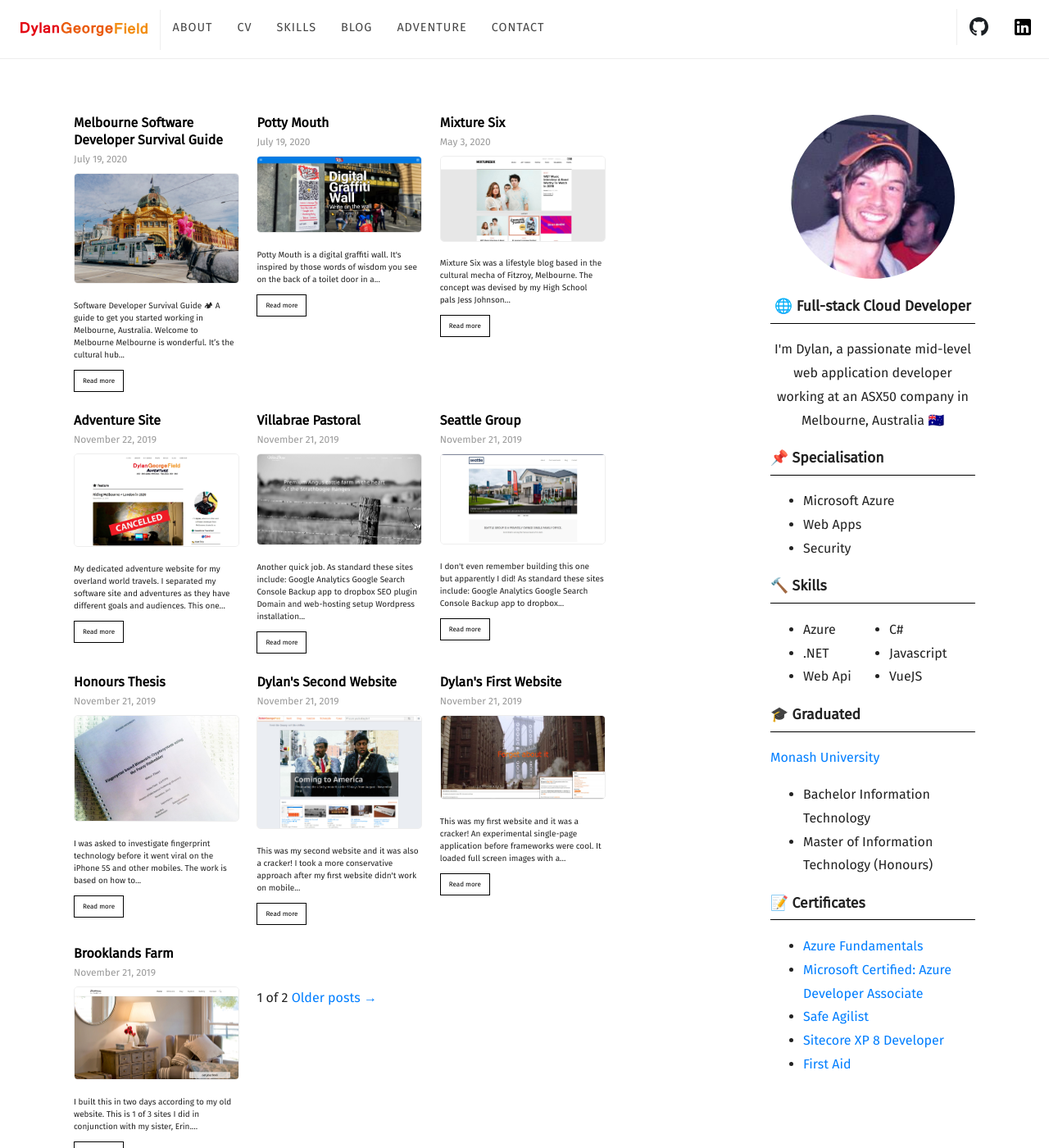
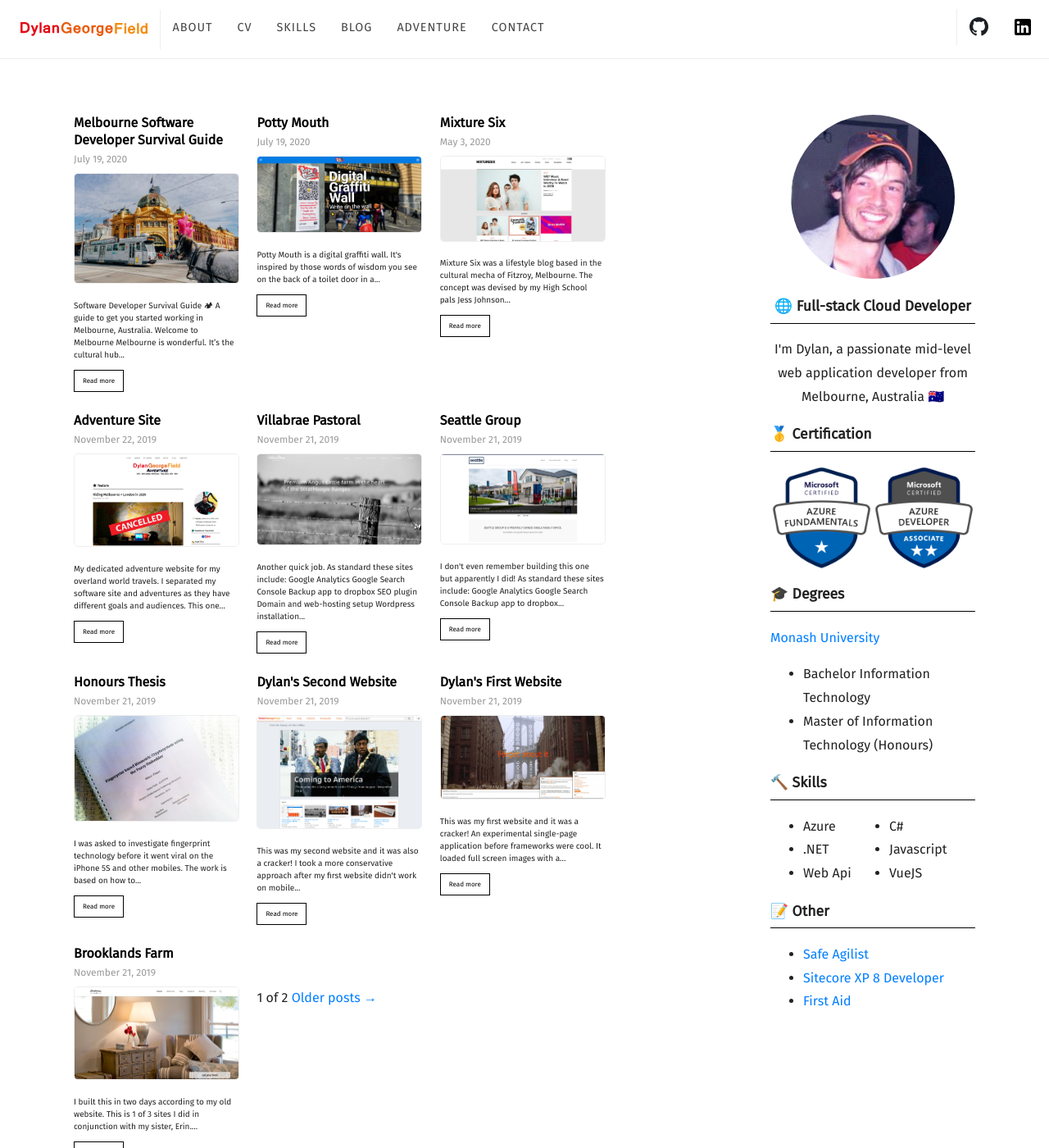
Before and after one commit to Dylan-George-Field/software.georgefield.com.au, a Jekyll site: the page built from index.html, in a window 1280 px wide and 1400 px high. Shown: the whole window at 82% size. Built offline with Jekyll 4.4.1, drawn with Linux system fonts in a browser that asks for light colours; some web fonts are replaced; the list of posts is cut into pages by our own code.

Commit message:
Add certification badges!

```diff
--- a/_data/sidebar.yml
+++ b/_data/sidebar.yml
@@ -1,4 +1,6 @@
 author_image: /images/author.jpg
+azure_fundamentals_badge: /images/azure-fundamentals-600x600.png
+azure_developer_associate_badge: /images/azure-developer-associate-600x600.png
 facebook: CloudCannon
 twitter: CloudCannon
 pinterest: pinterest
--- a/_includes/sidebar.html
+++ b/_includes/sidebar.html
@@ -7,14 +7,27 @@
 			</a>
 		</p>
 		<h3 class="title">🌐 Full-stack Cloud Developer</h3>
-		<p>I'm Dylan, a passionate mid-level web application developer working at an ASX50 company in Melbourne, Australia 🇦🇺</p>
+		<p>I'm Dylan, a passionate mid-level web application developer from Melbourne, Australia 🇦🇺</p>
 	</div>
-	<div class="specialisation">
-		<h3>📌 Specialisation</h3>
+	<div class="certification">
+		<h3>🥇 Certification</h3>
+		<a href="https://www.youracclaim.com/badges/56362096-c01a-492c-ae07-b4864dc464ec" target="_blank">
+			<img src="{{ site.baseurl }}{{ site.data.sidebar.azure_fundamentals_badge }}" alt="Azure fundamentals badge" />
+		</a>
+		<a href="https://www.youracclaim.com/badges/114f42e7-157c-4047-b69b-de1da620142e" target="_blank">
+			<img src="{{ site.baseurl }}{{ site.data.sidebar.azure_developer_associate_badge }}" alt="Azure developer associate badge" />
+		</a>
+	</div>
+	<div class="degrees">
+		<h3>🎓 Degrees</h3>
+		<p>
+			<a href="https://www.monash.edu/" target="_blank">
+				Monash University
+			</a>
+		</p>
 		<ul>
-			<li>Microsoft Azure</li>
-			<li>Web Apps</li>
-			<li>Security</li>
+			<li>Bachelor Information Technology</li>
+			<li>Master of Information Technology (Honours)</li>
 		</ul>
 	</div>
 	<div class="skills">
@@ -25,31 +38,9 @@
 			{% endfor %}
 		</ul>
 	</div>
-	<div class="Next Trip">
-		<h3>🎓 Graduated</h3>
-		<p>
-			<a href="https://www.monash.edu/" target="_blank">
-				Monash University
-			</a>
-		</p>
+	<div class="donate">
+		<h3>📝 Other</h3>
 		<ul>
-			<li>Bachelor Information Technology</li>
-			<li>Master of Information Technology (Honours)</li>
-		</ul>
-	</div>
-	<div class="donate">
-		<h3>📝 Certificates</h3>
-		<ul>
-			<li>
-				<a href="https://docs.microsoft.com/en-us/learn/certifications/azure-fundamentals" target="_blank">
-					Azure Fundamentals
-				</a>
-			</li>
-			<li>
-				<a href="https://docs.microsoft.com/en-us/learn/certifications/azure-developer" target="_blank">
-					Microsoft Certified: Azure Developer Associate
-				</a>
-			</li>
 			<li>
 				<a href="https://www.scaledagile.com/certification/courses/safe-for-teams/" target="_blank">
 					Safe Agilist
--- a/_sass/sidebar.scss
+++ b/_sass/sidebar.scss
@@ -31,7 +31,21 @@
 		}
 	}
 
+	.certification {
+		overflow: auto;
+
+		img {
+			float: left;
+			width: 50%;
+		}
+	}
+
+	.degrees {
+		clear: both;
+	}
+
 	.skills {
+		clear: both;
 
 		ul {
 			display: flex;
@@ -42,40 +56,6 @@
 			width: 50%;
 		}
 	}
-
-	.donate {
-
-		.body {
-			text-align: center;
-
-			.mini {
-				font-size: 12px;
-				line-height: .1;
-				text-transform: uppercase;
-			}
-		}
-	}
-
-	.sponsors {
-		img {
-			display: block;
-			margin-left: auto;
-			margin-right: auto;
-		}
-		.andystrapz {
-			margin-left: 10px;
-
-			img {
-				height: 90px;
-				width: 160px;
-			}
-		}
-		.bboffroad {
-			img {
-				width: 85%;
-			}
-		}
-	}
 }
 
 .sidebar.push {
```
Also changed, not shown: images/azure-developer-associate-600x600.png (added), images/azure-fundamentals-600x600.png (added).
